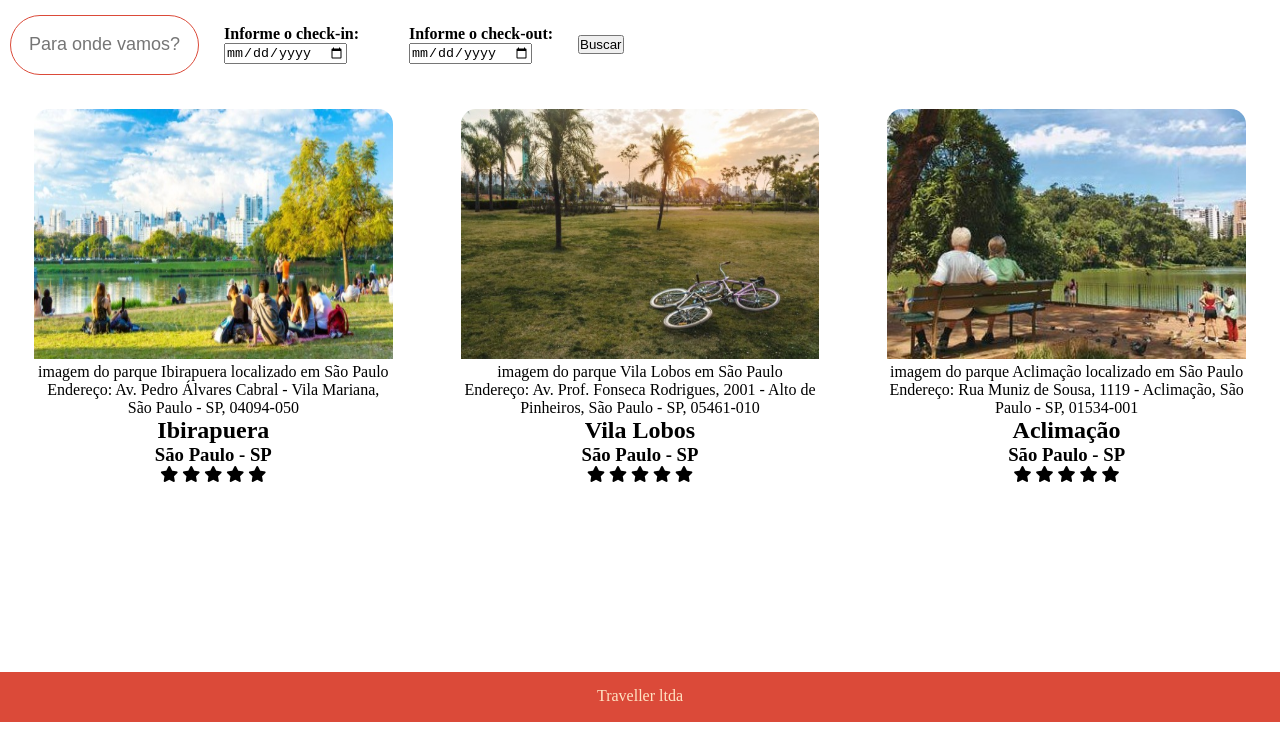
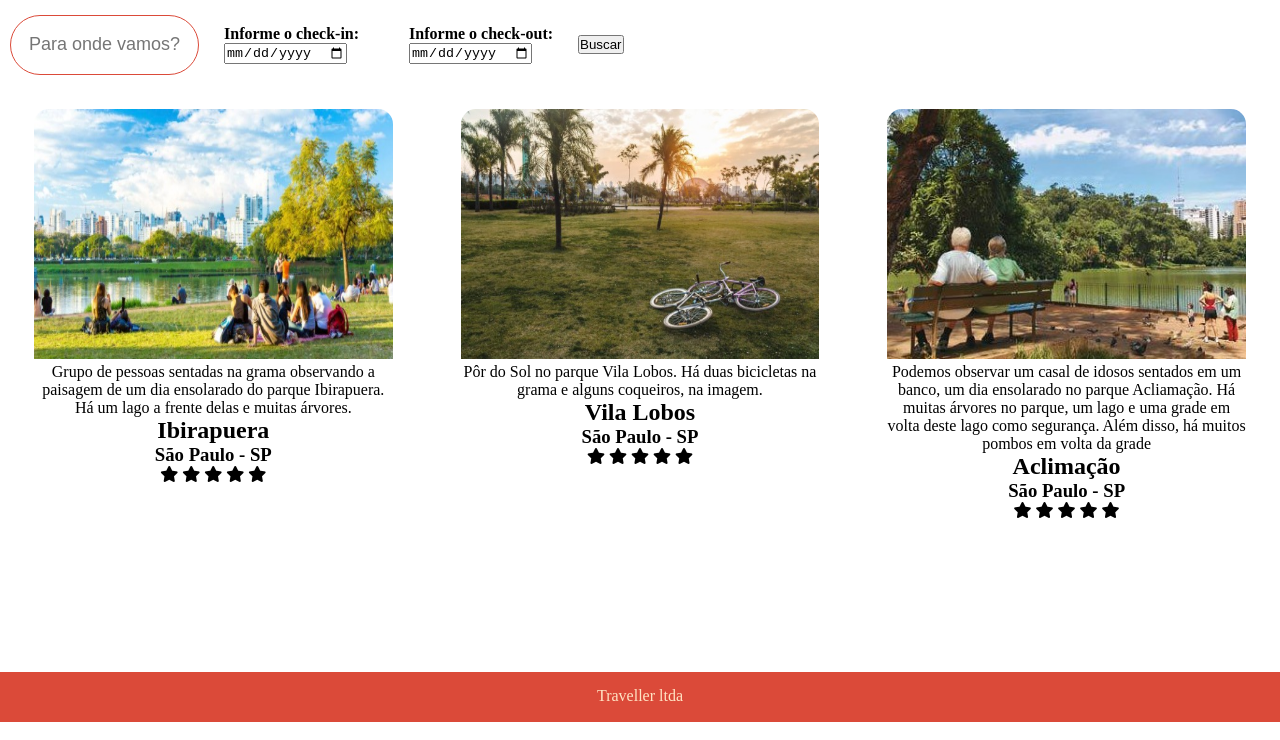
Before and after one commit to milenenascimento/desafio2, a plain HTML site: page index.html in a window 1280 px wide. Shown: the part 60-800 px from the top of the page. Drawn offline with Linux system fonts and the light colour scheme.

Commit message:
Update index.html

```diff
--- a/index.html
+++ b/index.html
@@ -78,8 +78,7 @@
 
             <section class="box secao__um">
                 <img src="./img/ibirapuera.jpeg" class="parque_img" alt="foto-parque-ibirapuera">
-                <figcaption>imagem do parque Ibirapuera localizado em São Paulo <br>
-                Endereço: Av. Pedro Álvares Cabral - Vila Mariana, São Paulo - SP, 04094-050</figcaption>
+                <figcaption>Grupo de pessoas sentadas na grama observando a paisagem de um dia ensolarado do parque Ibirapuera. Há um lago a frente delas e muitas árvores.</figcaption>
                 <h2 class="nome__parque"> Ibirapuera </h2>
                 <h3 class="cidade">São Paulo - SP</h3>
                 <div class="hotel_avaliacao">
@@ -95,8 +94,7 @@
 
             <section class="box secao__dois">
                 <img src="./img/vila_lobos.jpeg" class="parque_img" alt="foto-parque-vila-lobos">
-                <figcaption>imagem do parque Vila Lobos em São Paulo  <br>
-                Endereço: Av. Prof. Fonseca Rodrigues, 2001 - Alto de Pinheiros, São Paulo - SP, 05461-010</figcaption>
+                <figcaption>Pôr do Sol no parque Vila Lobos. Há duas bicicletas na grama e alguns coqueiros, na imagem.</figcaption>
                 <h2 class="nome__parque"> Vila Lobos </h2>
                 <h3 class="cidade">São Paulo - SP</h3>
                 <div class="hotel_avaliacao">
@@ -112,8 +110,7 @@
 
             <section class="box secao__tres">
                 <img src="./img/acimacao.jpeg" class="parque_img" alt="foto-parque-vila-lobos">
-                <figcaption>imagem do parque Aclimação localizado em São Paulo <br>
-                Endereço: Rua Muniz de Sousa, 1119 - Aclimação, São Paulo - SP, 01534-001</figcaption>
+                <figcaption>Podemos observar um casal de idosos sentados em um banco, um dia ensolarado no parque Acliamação. Há muitas árvores no parque, um lago e uma grade em volta deste lago como segurança. Além disso, há muitos pombos em volta da grade</figcaption>
                 <h2 class="nome__parque"> Aclimação </h2>
                 <h3 class="cidade">São Paulo - SP</h3>
                 <div class="hotel_avaliacao">
```
